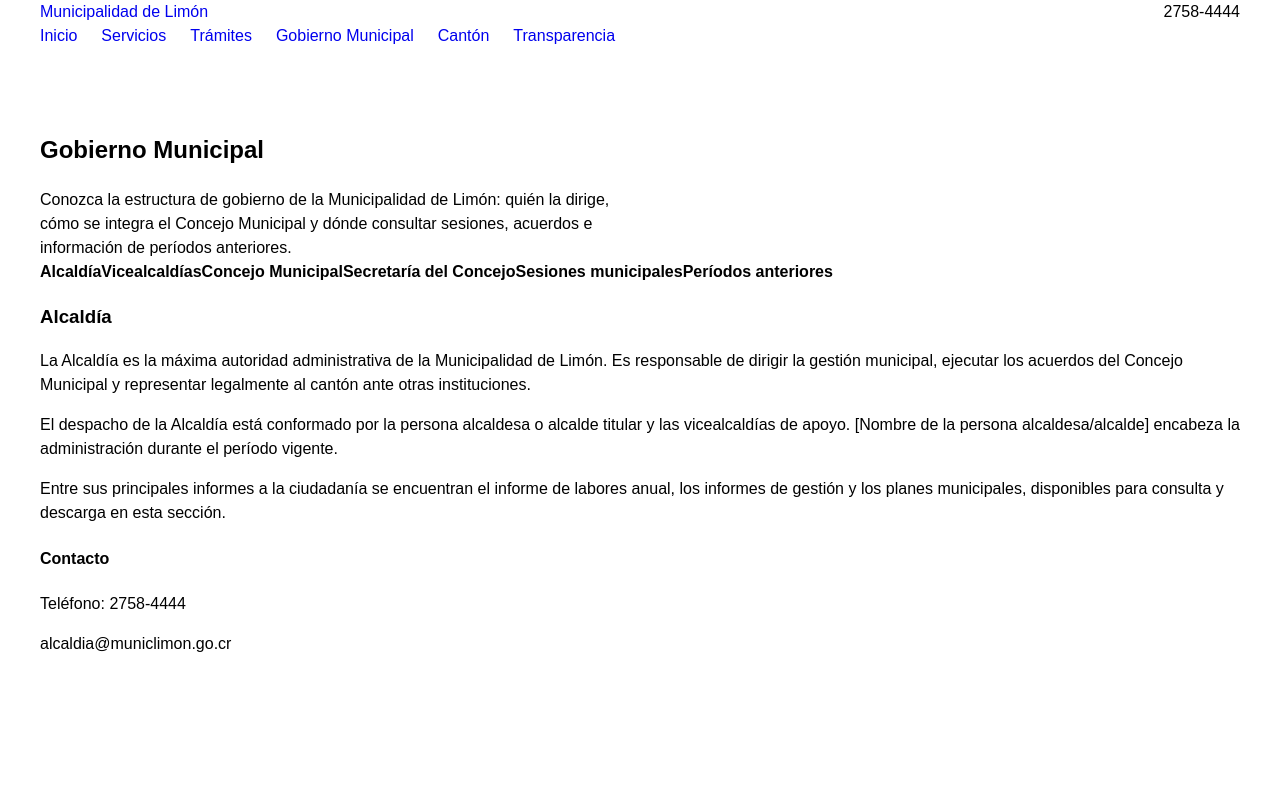
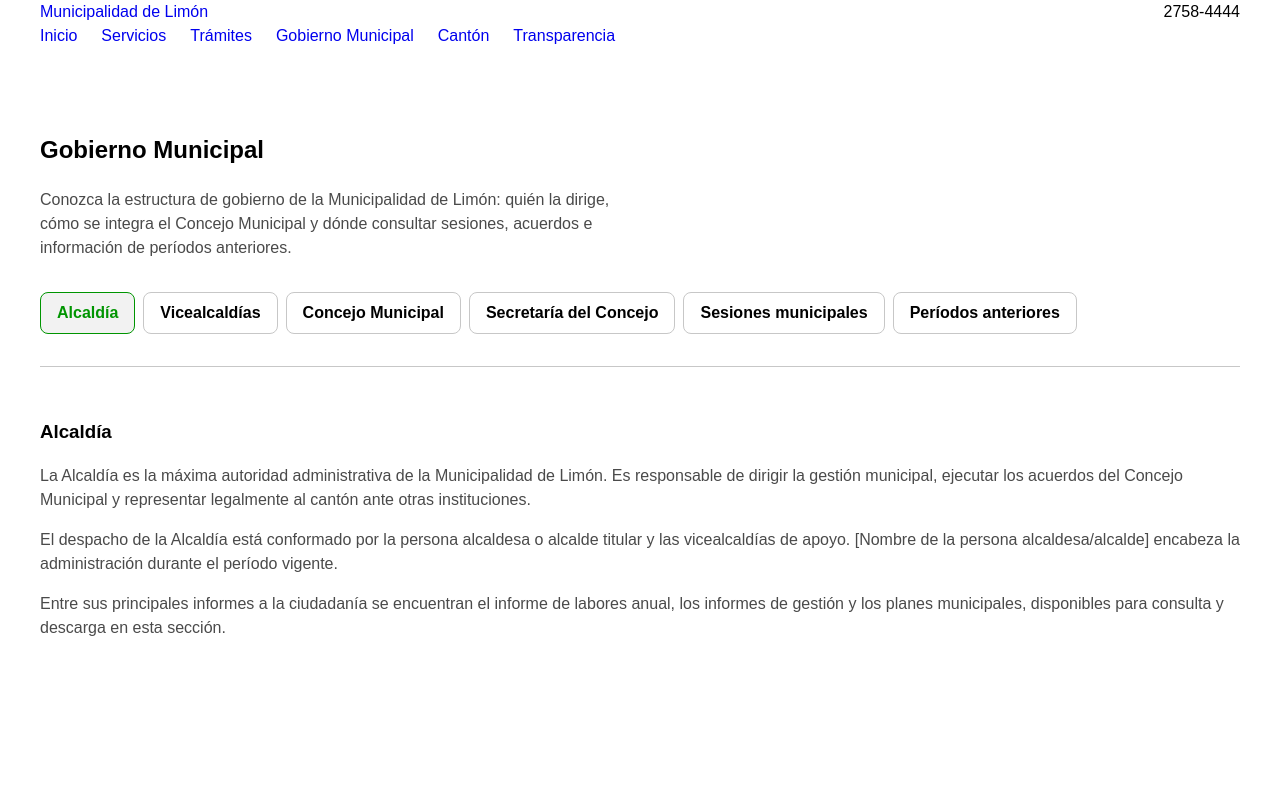
Before and after one commit to Dei1400/PaginaWebMunicipalidad, a React (Vite) app in the folder municipalidad-limon/: page /gobierno in a window 1280 px wide. Shown: the top 795 px of the page. Built offline with nearby package versions, Linux system fonts and the light colour scheme; a web font is replaced by a local one.

Commit message:
se borro seccion de contacto

```diff
--- a/municipalidad-limon/src/data/gobiernoMunicipal.js
+++ b/municipalidad-limon/src/data/gobiernoMunicipal.js
@@ -10,7 +10,6 @@
       'El despacho de la Alcaldía está conformado por la persona alcaldesa o alcalde titular y las vicealcaldías de apoyo. [Nombre de la persona alcaldesa/alcalde] encabeza la administración durante el período vigente.',
       'Entre sus principales informes a la ciudadanía se encuentran el informe de labores anual, los informes de gestión y los planes municipales, disponibles para consulta y descarga en esta sección.',
     ],
-    contacto: { telefono: '2758-4444', correo: 'alcaldia@municlimon.go.cr' },
   },
   {
     slug: 'vicealcaldias',
@@ -40,7 +39,6 @@
       'La Secretaría del Concejo Municipal es la dependencia encargada de levantar las actas de las sesiones, tramitar la correspondencia dirigida al Concejo y custodiar los acuerdos y documentos oficiales.',
       'A través de esta oficina la ciudadanía puede solicitar certificaciones de acuerdos, dar seguimiento a gestiones presentadas ante el Concejo y acceder a los documentos públicos generados en las sesiones.',
     ],
-    contacto: { telefono: '2758-4444', correo: 'secretariaconcejo@municlimon.go.cr' },
   },
   {
     slug: 'sesiones-municipales',
--- a/municipalidad-limon/src/main.jsx
+++ b/municipalidad-limon/src/main.jsx
@@ -5,6 +5,9 @@
 import { BrowserRouter } from 'react-router-dom';
 import App from './App';
 import './styles/fonts.css';
+import './styles/globals.css';
+import './styles/fonts.css';
+import './styles/variables.css';
 import './styles/globals.css';
 
 createRoot(document.getElementById('root')).render(
--- a/municipalidad-limon/src/pages/gobiernoMunicipal.jsx
+++ b/municipalidad-limon/src/pages/gobiernoMunicipal.jsx
@@ -10,6 +10,7 @@
   const seccion = gobiernoSecciones.find((s) => s.slug === activo);
 
   return (
+
     <Section title="Gobierno Municipal" className="gobierno">
       <p className="gobierno__intro">
         Conozca la estructura de gobierno de la Municipalidad de Limón: quién
@@ -39,13 +40,6 @@
         {seccion.contenido.map((parrafo, i) => (
           <p key={i}>{parrafo}</p>
         ))}
-        {seccion.contacto && (
-          <div className="gobierno__contacto">
-            <h4>Contacto</h4>
-            {seccion.contacto.telefono && <p>Teléfono: {seccion.contacto.telefono}</p>}
-            {seccion.contacto.correo && <p>{seccion.contacto.correo}</p>}
-          </div>
-        )}
       </article>
     </Section>
   );
--- a/municipalidad-limon/src/styles/gobierno.css
+++ b/municipalidad-limon/src/styles/gobierno.css
@@ -41,13 +41,6 @@
   color: var(--color-text-secondary);
 }
 
-.gobierno__contacto {
-  margin-top: var(--space-5);
-  padding: var(--space-4);
-  border-radius: var(--radius-md);
-  background-color: var(--color-surface);
-}
-
 @media (min-width: 768px) {
   .gobierno__nav-list {
     flex-direction: row;
```
